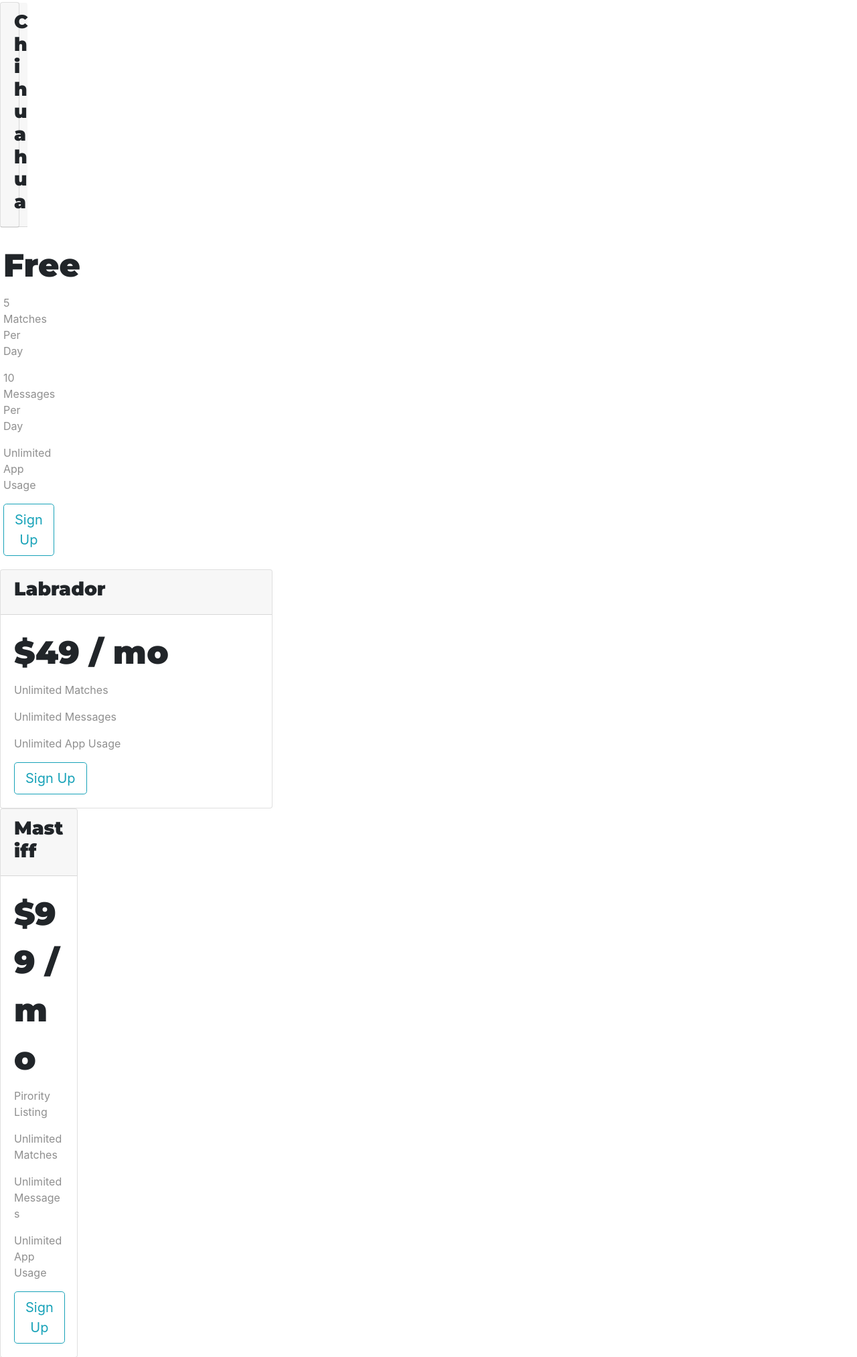
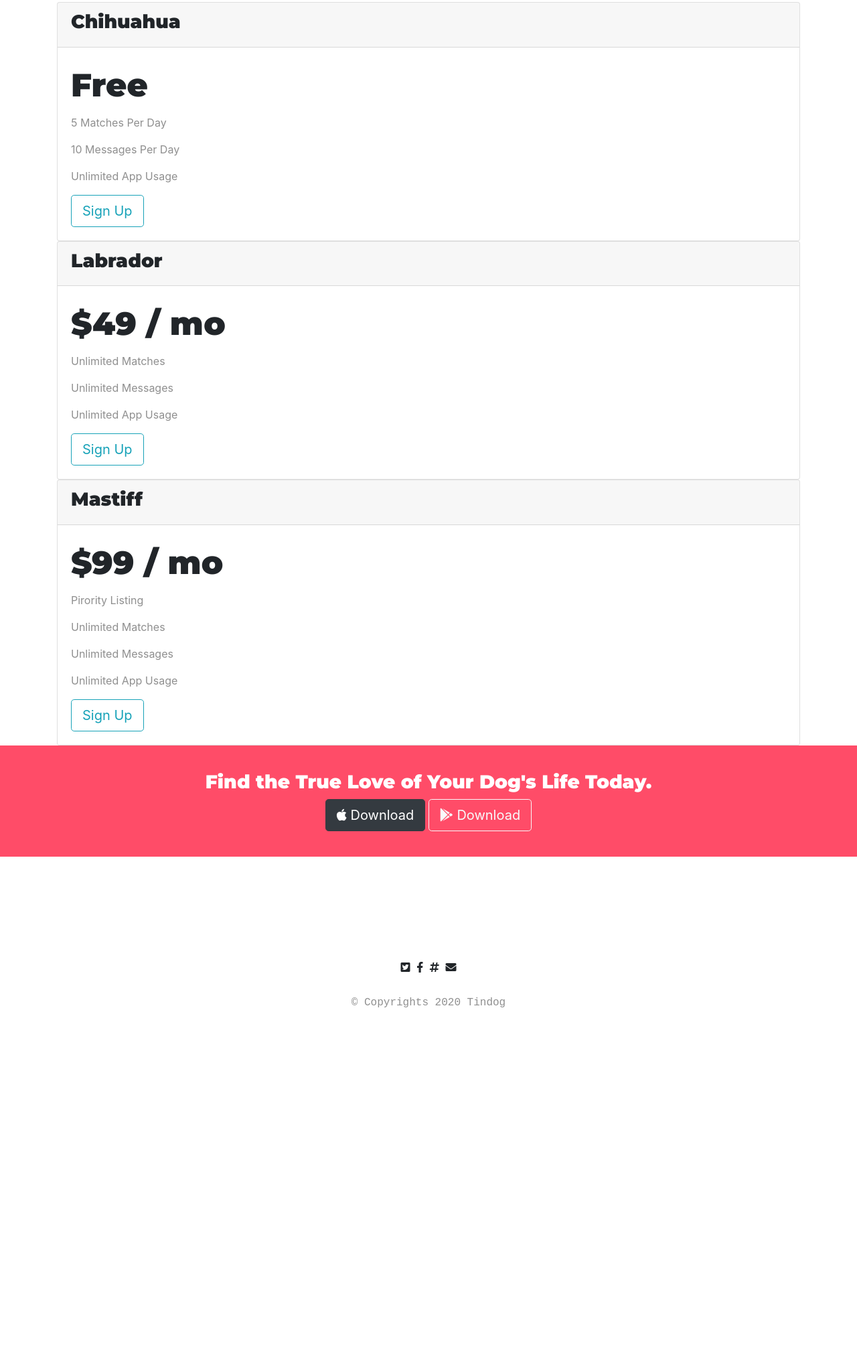
Before and after one commit to moxat/moxat.github.io, a plain HTML site: page index.html in a window 1280 px wide. Shown: the part 2033-4059 px from the top of the page at 67% size. After the commit the page ends 3686 px from the top, so only its background shows below. Drawn offline with nearby package versions, Linux system fonts and the light colour scheme.

Commit message:
Update index.html

```diff
--- a/index.html
+++ b/index.html
@@ -175,80 +175,62 @@
   <section id="pricing">
 
        <!-- <div class="pricing-title" >   -->
+
         <h2>A Plan for Every Dog's Needs</h2>
         <p>Simple and affordable price plans for your and your dog.</p>
 
+  <!--  </div> -->
 
-  <!--  </div> -->
-<div  class="card-deck" >
 
-  <div class="row"  >
-    <div class=" col-lg-4  col-md-6 col-sm-1" >
+
+   <div class="container">
+
+
+
+
          <div class="card">
         <div class="card-header" >
           <h3>Chihuahua</h3>
         </div>
-    </div>
-
-    <div  class="card-body" >
+       <div class="card-body" >
         <h2>Free</h2>
         <p>5 Matches Per Day</p>
         <p>10 Messages Per Day</p>
         <p>Unlimited App Usage</p>
-      <button type="button"  class="btn btn-lg btn-outline-info"   >Sign Up</button>
-
-    </div>
-    </div>
+        <button type="button" class="btn btn-lg btn-outline-info">Sign Up</button>
        </div>
          </div>
 
 
 
 
-<div class="row"  >
-  <div class=" col-lg-4  col-md-6 col-sm-1" >
-
-
     <div class="card">
       <div class="card-header" >
         <h3>Labrador</h3>
       </div>
-    <div  class="card-body" >
+      <div class="card-body" >
         <h2>$49 / mo</h2>
         <p>Unlimited Matches</p>
         <p>Unlimited Messages</p>
         <p>Unlimited App Usage</p>
-      <button type="button"  class="btn btn-lg btn-outline-info"   >Sign Up</button>
+        <button type="button" class="btn btn-lg btn-outline-info">Sign Up</button>
 
       </div>
           </div>
 
-
-
-
-
-
-  <div class="row"  >
-    <div class=" col-lg-4  col-md-6 col-sm-1" >
           <div class="card">
             <div class="card-header" >
               <h3>Mastiff</h3>
-
             </div>
-    <div  class="card-body" >
+            <div class="card-body" >
               <h2>$99 / mo</h2>
               <p>Pirority Listing</p>
               <p>Unlimited Matches</p>
               <p>Unlimited Messages</p>
               <p>Unlimited App Usage</p>
-    <button type="button" class="btn btn-lg btn-outline-info"   >Sign Up</button>
+              <button type="button"   class="btn btn-lg btn-outline-info">Sign Up</button>
             </div>
                 </div>
-  </div>
-</div>
-</div>
-  </div>
-  </section>
 
 
 
@@ -260,16 +242,8 @@
 
 
 
-
-
-
-
-
-
-
-
-
-
+  </div>
+  </section>
 
 
 
```
Lines whose indentation alone changed are shown as unchanged.
